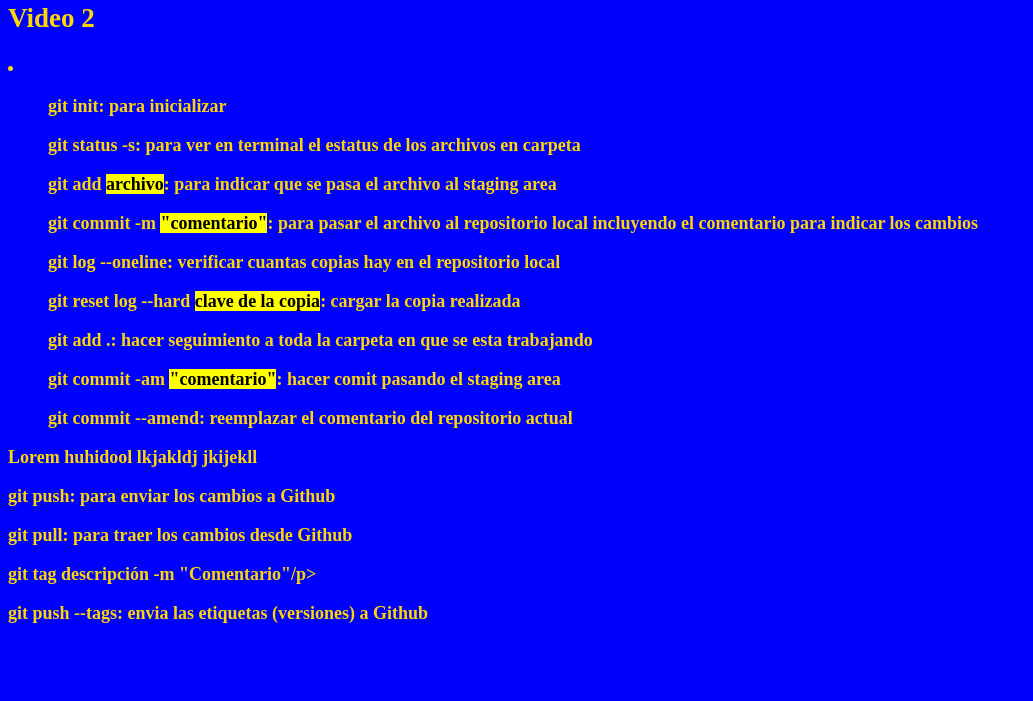
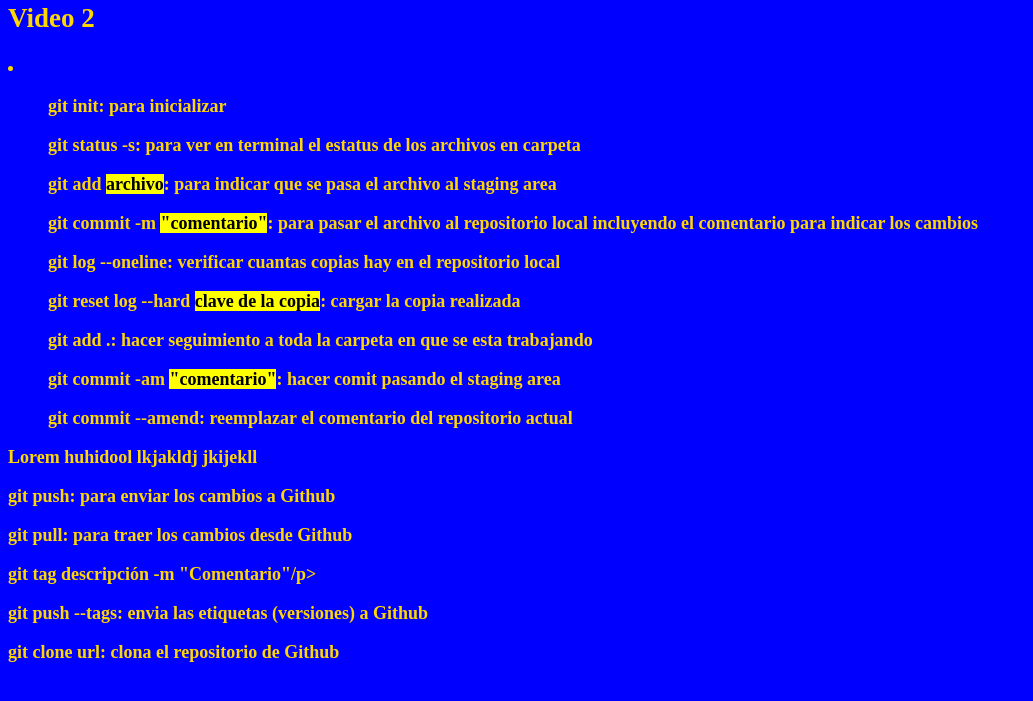
Before and after one commit to JoseNDRX/Curso_Git_PI_2023_Enero, a plain HTML site: page index.html in a window 1280 px wide. Shown: the part 87-788 px from the top of the page, without its empty margins (0-1033 px from the left). Drawn offline with Linux system fonts and the light colour scheme.

Commit message:
Git clone

```diff
--- a/index.html
+++ b/index.html
@@ -28,6 +28,7 @@
         <p>git pull: para traer los cambios desde Github</p>
         <p>git tag <strong>descripción</strong> -m <strong>"Comentario"</strong>/p>
         <p>git push --tags: envia las etiquetas (versiones) a Github</p>
+        <p>git clone <strong>url</strong>: clona el repositorio de Github</p>
 
     </section>
 
```
